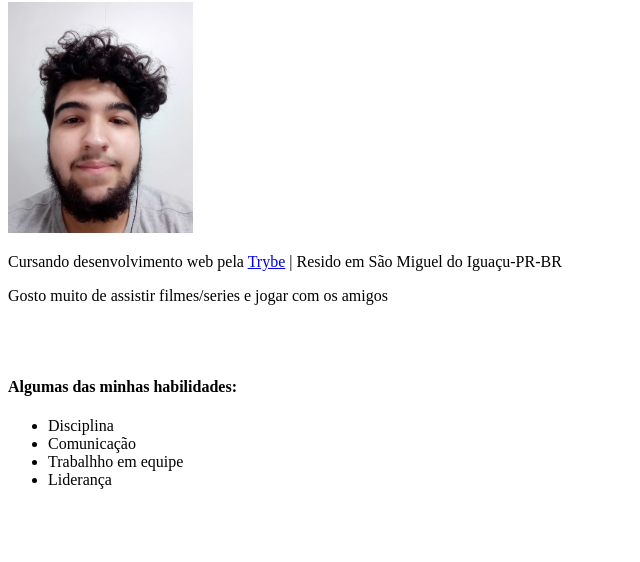
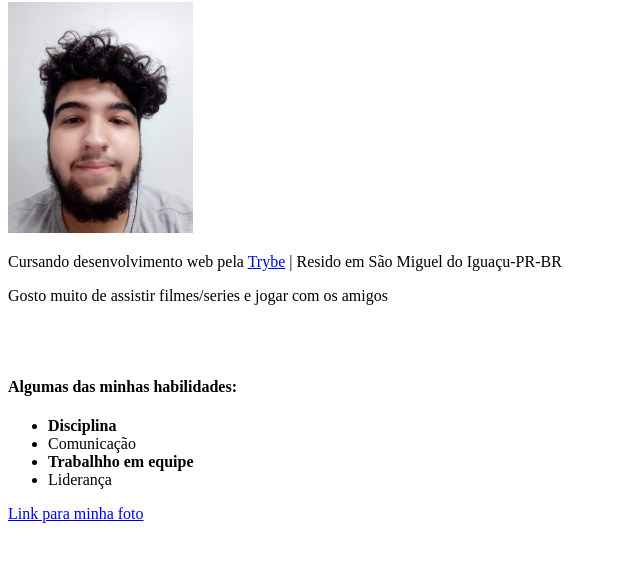
Before and after one commit to kauancarniel/kauancarniel.github.io, a plain HTML site: page index.html in a window 1280 px wide. Shown: the part 78-640 px from the top of the page, without its empty margins (0-640 px from the left). Drawn offline with Linux system fonts and the light colour scheme.

Commit message:
Adicionei um link para abrir minha foto

```diff
--- a/index.html
+++ b/index.html
@@ -14,10 +14,11 @@
     <br></br>
     <h4>Algumas das minhas habilidades:</h4>
     <ul>
-        <li>Disciplina</li>
+        <li><strong>Disciplina</strong></li>
         <li>Comunicação</li>
-        <li>Trabalhho em equipe</li>
+        <li><strong>Trabalhho em equipe</strong></li>
         <li>Liderança</li>
     </ul>
+    <a href="imagem/eu.jpeg">Link para minha foto</a>
 </body>
 </html>
```
